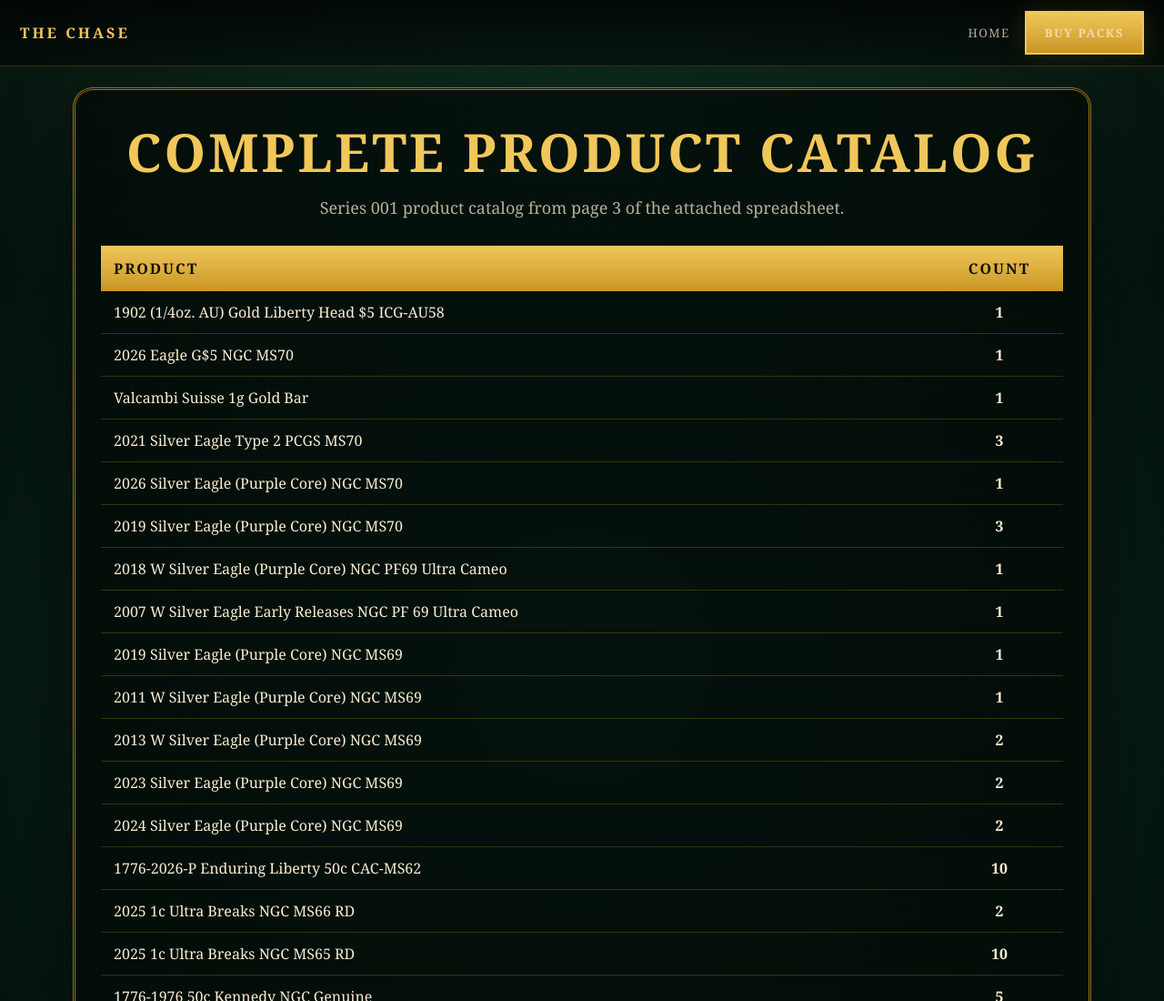
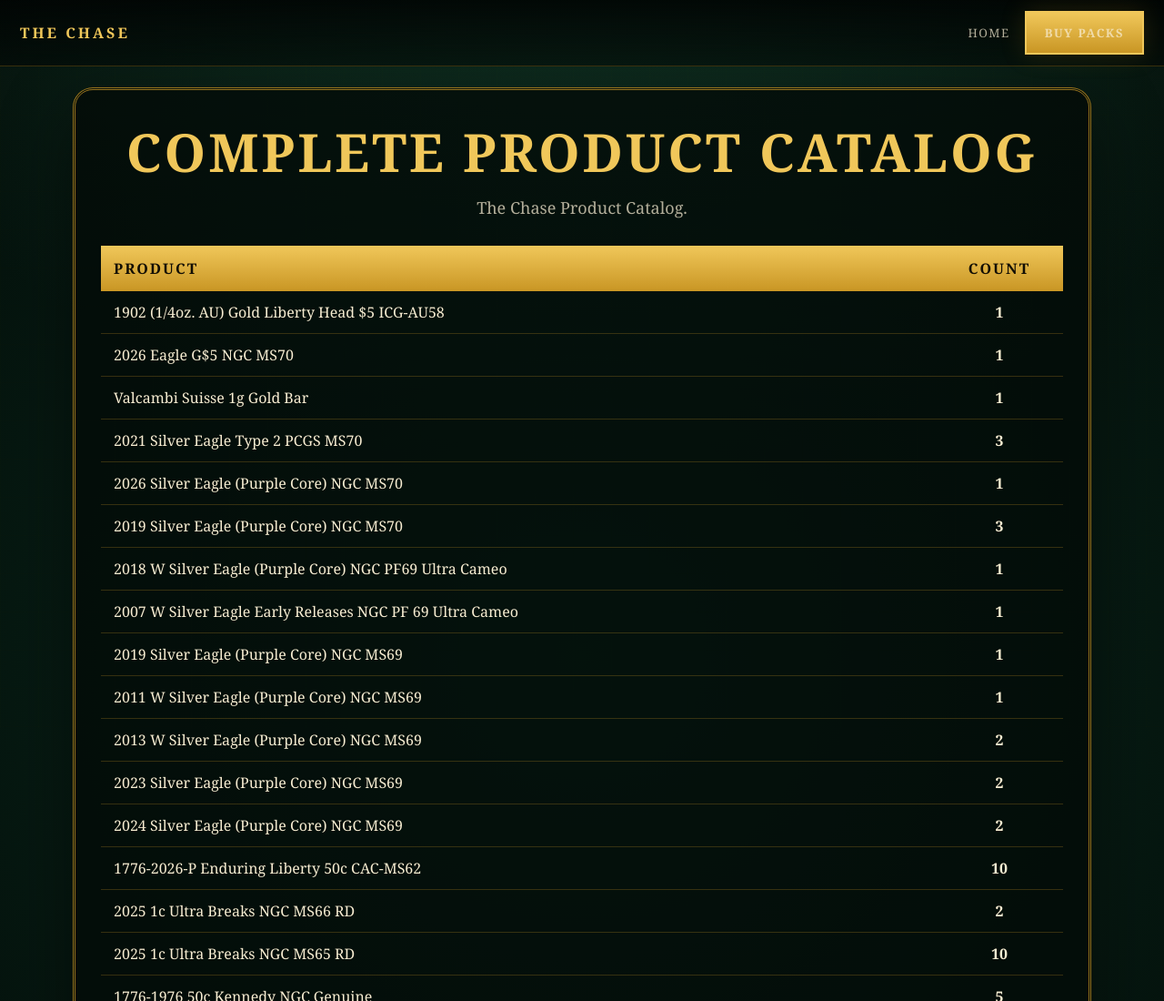
Before and after one commit to JuntoClub/TheChase, a plain HTML site: page catalog.html in a window 1280 px wide. Shown: the top 1100 px of the page at 91% size. Drawn offline with Linux system fonts and the light colour scheme.

Commit message:
Update catalog.html

```diff
--- a/catalog.html
+++ b/catalog.html
@@ -19,7 +19,7 @@
   <section style="padding-top:96px">
     <div class="container panel">
       <h2>Complete Product Catalog</h2>
-      <p class="subhead">Series 001 product catalog from page 3 of the attached spreadsheet.</p>
+      <p class="subhead">The Chase Product Catalog.</p>
       <div class="table-wrap">
         <table class="catalog-table">
           <thead><tr><th>Product</th><th>Count</th></tr></thead>
```
